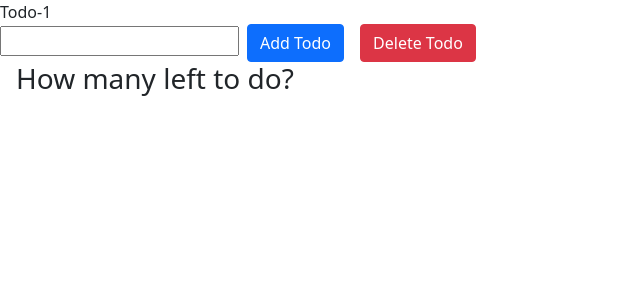
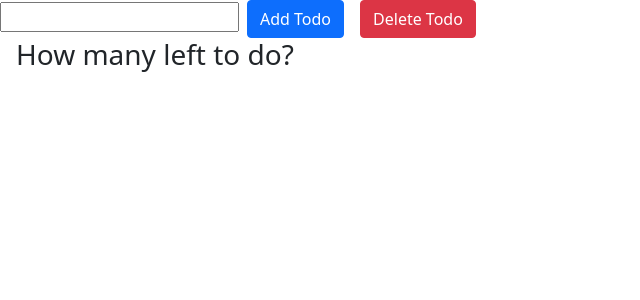
Before and after one commit to Jawad63/redo-todo-react, a React (Create React App) app: page / in a window 1280 px wide. Shown: the top 300 px of the page, without its empty margins (0-640 px from the left). Built offline with nearby package versions, Linux system fonts and the light colour scheme.

Commit message:
todos checkbox works, will remove it for now. Need to add events so when we add todos it gets added into the list

```diff
--- a/src/App.js
+++ b/src/App.js
@@ -13,8 +13,8 @@ function App() {
 
   //First element(todos) we'll add will be all of our todos. And the second element (setTodos) will be a function that will help us update our Todos.
 
-                    // need to store them in an object: name & ID required!!
-  const [todos, setTodos] = useState([{ id: 1, name: 'Todo-1', complete: false}]);
+
+  const [todos, setTodos] = useState([]);
 
 
   return (
--- a/src/Todo.js
+++ b/src/Todo.js
@@ -5,7 +5,13 @@ import React from 'react'
 export default function Todo({ todo }) {
    return (
       <div>
-         {todo.name}
+         {/*need to have checkbox by todos */}
+         <label>
+
+            <input type="checkbox" checked={todo.complete} />
+            {todo.name}
+
+         </label>
       </div>
    )
 }
```
